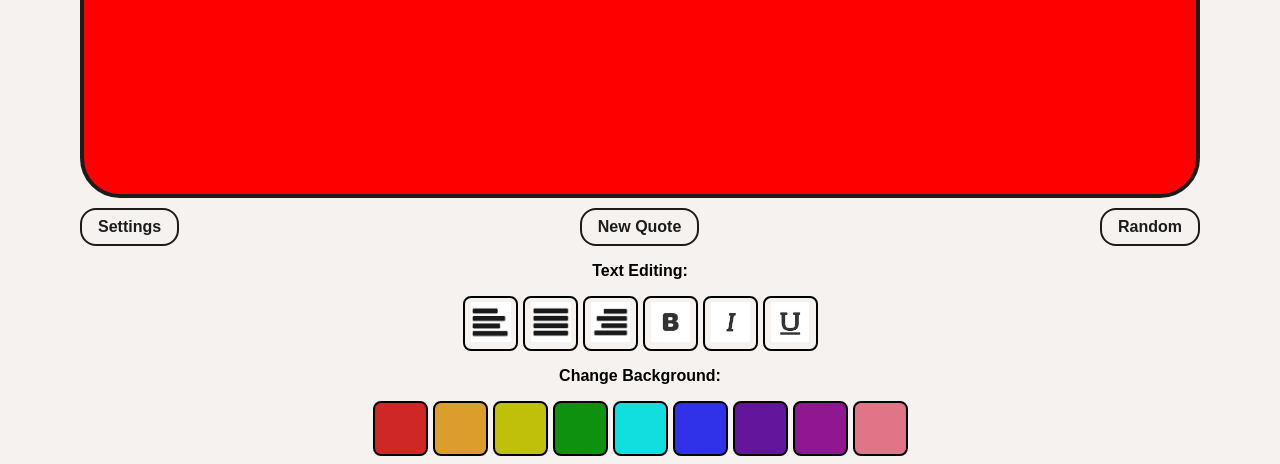
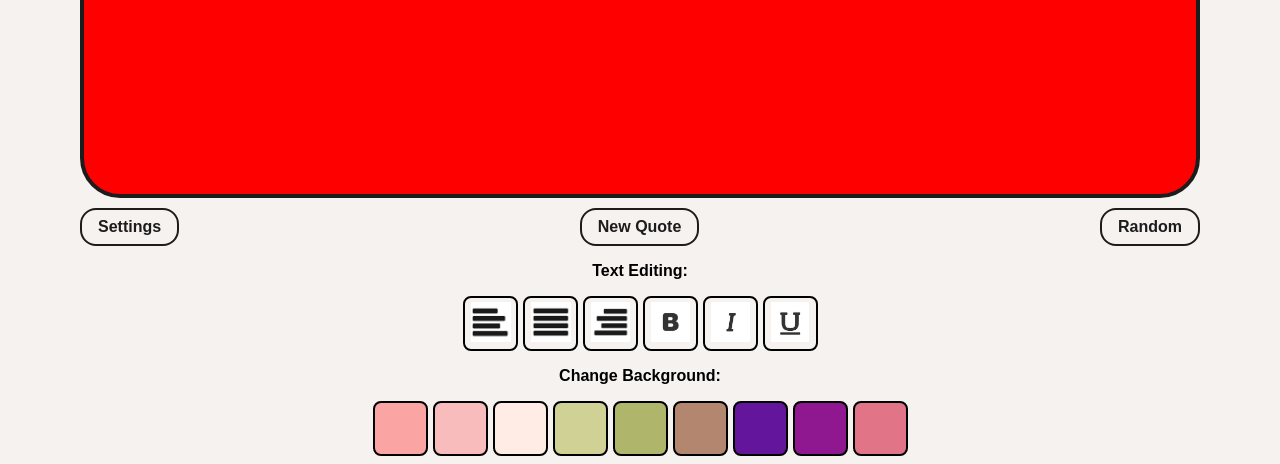
Before and after one commit to Lineles/quoteGenerator, a plain HTML site: page index.html in a window 1280 px wide. Shown: the part 512-976 px from the top of the page. Drawn offline with Linux system fonts and the light colour scheme.

Commit message:
work on collor range

```diff
--- a/index.html
+++ b/index.html
@@ -50,12 +50,12 @@
             </div>
             <p>Change Background:</p>
             <div class="color-change-flex">
-                <button type="submit" class="settings-item red" onclick="colorChange(0)"> . </button>
-                <button type="submit" class="settings-item orange" onclick="colorChange(1)">.  </button>
-                <button type="submit" class="settings-item yellow" onclick="colorChange(2)">.  </button>
-                <button type="submit" class="settings-item green" onclick="colorChange(3)"> . </button>
-                <button type="submit" class="settings-item cyan" onclick="colorChange(4)"> . </button>
-                <button type="submit" class="settings-item blue" onclick="colorChange(5)">  .</button>
+                <button type="submit" class="settings-item Light-Salmon-Pink" onclick="colorChange(0)"> . </button>
+                <button type="submit" class="settings-item Spanish-Pink" onclick="colorChange(1)">.  </button>
+                <button type="submit" class="settings-item Linen" onclick="colorChange(2)">.  </button>
+                <button type="submit" class="settings-item Medium-Spring-Bud" onclick="colorChange(3)"> . </button>
+                <button type="submit" class="settings-item Dark-Khaki" onclick="colorChange(4)"> . </button>
+                <button type="submit" class="settings-item Light-Taupe" onclick="colorChange(5)">  .</button>
                 <button type="submit" class="settings-item indigo" onclick="colorChange(6)">.  </button>
                 <button type="submit" class="settings-item purple" onclick="colorChange(7)">.  </button>
                 <button type="submit" class="settings-item pink" onclick="colorChange(8)">  .</button>
--- a/index.js
+++ b/index.js
@@ -5,7 +5,7 @@
 // Color Change  Function
 //------//
 function colorChange(input) {
-        const collorArray = ["#cf2626", "#db9e2c", "#c0c00b", "#0e910e", "#11dfdf", "#2f32e9", "#63159b", "#8f178f", "#e27487"];
+        const collorArray = ["#FAA4A4", "#F8BCBC", "#FEECE5", "#D0D194", "#AFB56B", "#B3876F", "#63159b", "#8f178f", "#e27487"];
         const color = collorArray[input]
         document.getElementById("quote-background-flex").style.backgroundColor = color;
 }
--- a/style.css
+++ b/style.css
@@ -172,34 +172,34 @@ a {
   /** Settings Menu Buttons **/
   /**/
 
-.red{
-  background-color: #cf2626;
-  color: #cf2626;
+.Light-Salmon-Pink{
+  background-color: #FAA4A4;
+  color: #FAA4A4;
 }
 
-.orange{
-  background-color: #db9e2c;
-  color: #db9e2c;
+.Spanish-Pink{
+  background-color: #F8BCBC;
+  color: #F8BCBC;
 }
 
-.yellow{
-  background-color: #c0c00b;
-  color: #c0c00b;
+.Linen{
+  background-color: #FEECE5;
+  color: #FEECE5;
 }
 
-.green{
-  background-color: #0e910e;
-  color: #0e910e;
+.Medium-Spring-Bud{
+  background-color:  #D0D194;
+  color:  #D0D194;
 }
 
-.cyan{
-  background-color: #11dfdf;
-  color: #11dfdf;
+.Dark-Khaki{
+  background-color: #AFB56B;
+  color: #AFB56B;
 }
 
-.blue{
-  background-color: #2f32e9;
-  color: #2f32e9;
+.Light-Taupe{
+  background-color: #B3876F;
+  color: #B3876F;
 }
 
 .indigo{
```
